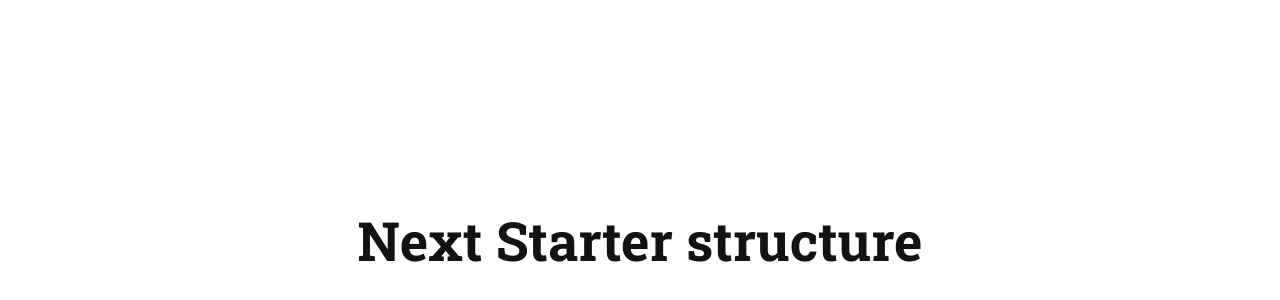
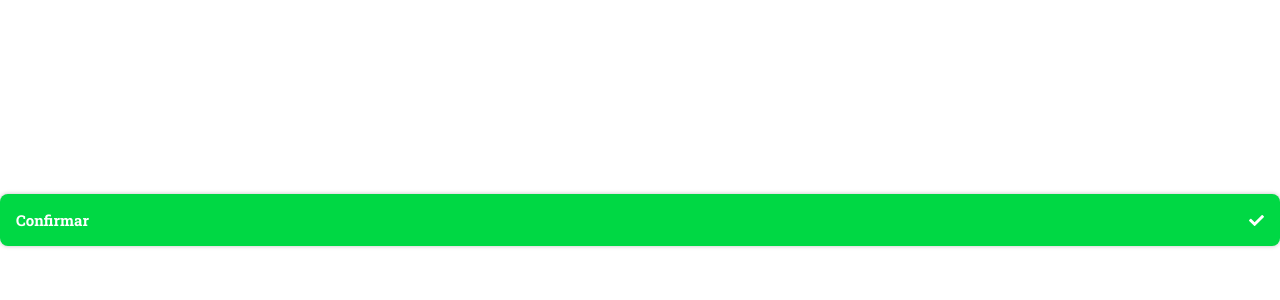
Before and after one commit to merkur-org/client, a Next.js app: page / in a window 1280 px wide. Shown: the part 180-480 px from the top of the page. Built offline with nearby package versions, Linux system fonts and the light colour scheme.

Commit message:
feature: added buttons

```diff
--- a/package.json
+++ b/package.json
@@ -13,6 +13,7 @@
     "nodemailer": "^6.4.14",
     "react": "^17.0.1",
     "react-dom": "16.13.1",
+    "react-icons": "^4.2.0",
     "styled-components": "^5.2.0"
   },
   "devDependencies": {
--- /dev/null
+++ b/src/components/Button/index.tsx
@@ -0,0 +1,20 @@
+import { IconBaseProps } from 'react-icons'
+import { ButtonHTMLAttributes } from 'react'
+
+import { Container } from './styles'
+
+interface ButtonProps extends ButtonHTMLAttributes<HTMLButtonElement> {
+  text: string
+  icon?: React.ComponentType<IconBaseProps>
+}
+
+const Button: React.FC<ButtonProps> = ({ text, icon: Icon }) => {
+  return (
+    <Container>
+      <span>{text}</span>
+      {Icon && <Icon />}
+    </Container>
+  )
+}
+
+export default Button
--- /dev/null
+++ b/src/components/Button/styles.ts
@@ -0,0 +1,27 @@
+import { border, effects, transitions } from '@/styles/constants'
+import styled from 'styled-components'
+
+export const Container = styled.button`
+  background-color: ${({ theme }) => theme.colors.greenPrimary};
+  color: ${({ theme }) => theme.colors.white};
+  transition: background ${transitions.hover};
+  &:hover {
+    background-color: ${({ theme }) => theme.colors.greenSecundary};
+  }
+
+  display: flex;
+  justify-content: space-between;
+  align-items: center;
+
+  font-size: 2.4rem;
+  font-weight: bold;
+
+  border: none;
+  border-radius: ${border.borderRadius};
+  box-shadow: ${effects.dropShadow};
+  padding: 1.6rem;
+
+  width: 100%;
+  min-width: 22rem;
+  min-height: 4.8rem;
+`
--- a/src/pages/index.tsx
+++ b/src/pages/index.tsx
@@ -1,12 +1,16 @@
 import { Container } from '@/styles/pages/Home'
 import SEO from '@/components/SEO'
+
+import { FaCheck } from 'react-icons/fa'
+
+import Button from '@/components/Button'
 
 const Home: React.FC = () => {
   return (
     <Container>
       <SEO title="HOME" image="/banner.png" />
 
-      <h1>Next Starter structure</h1>
+      <Button text="Confirmar" icon={FaCheck} />
     </Container>
   )
 }
--- a/src/styles/global.ts
+++ b/src/styles/global.ts
@@ -10,6 +10,8 @@ export default createGlobalStyle`
     text-decoration:none;
     list-style:none;
     font-size:62.5%;
+    font: 400 1.6rem;
+    font-family: 'Roboto Slab', serif;
   }
 
   textarea:focus,
@@ -28,7 +30,6 @@ export default createGlobalStyle`
   body {
     background: ${props => props.theme.colors.white};
     color: ${props => props.theme.colors.black};
-    font: 400 1.6rem 'Roboto Slab', serif;
     cursor: default;
   }
 
--- a/src/styles/pages/Home.ts
+++ b/src/styles/pages/Home.ts
@@ -8,16 +8,4 @@ export const Container = styled.div`
   justify-content: center;
   align-items: center;
   flex-direction: column;
-
-  h1 {
-    font-size: 54px;
-    color: ${props => props.theme.colors.black};
-    margin-top: 40px;
-  }
-
-  p {
-    margin-top: 24px;
-    font-size: 24px;
-    line-height: 32px;
-  }
 `
```
Also changed, not shown: 1 other file (tests, documents, lock files or other folders).
